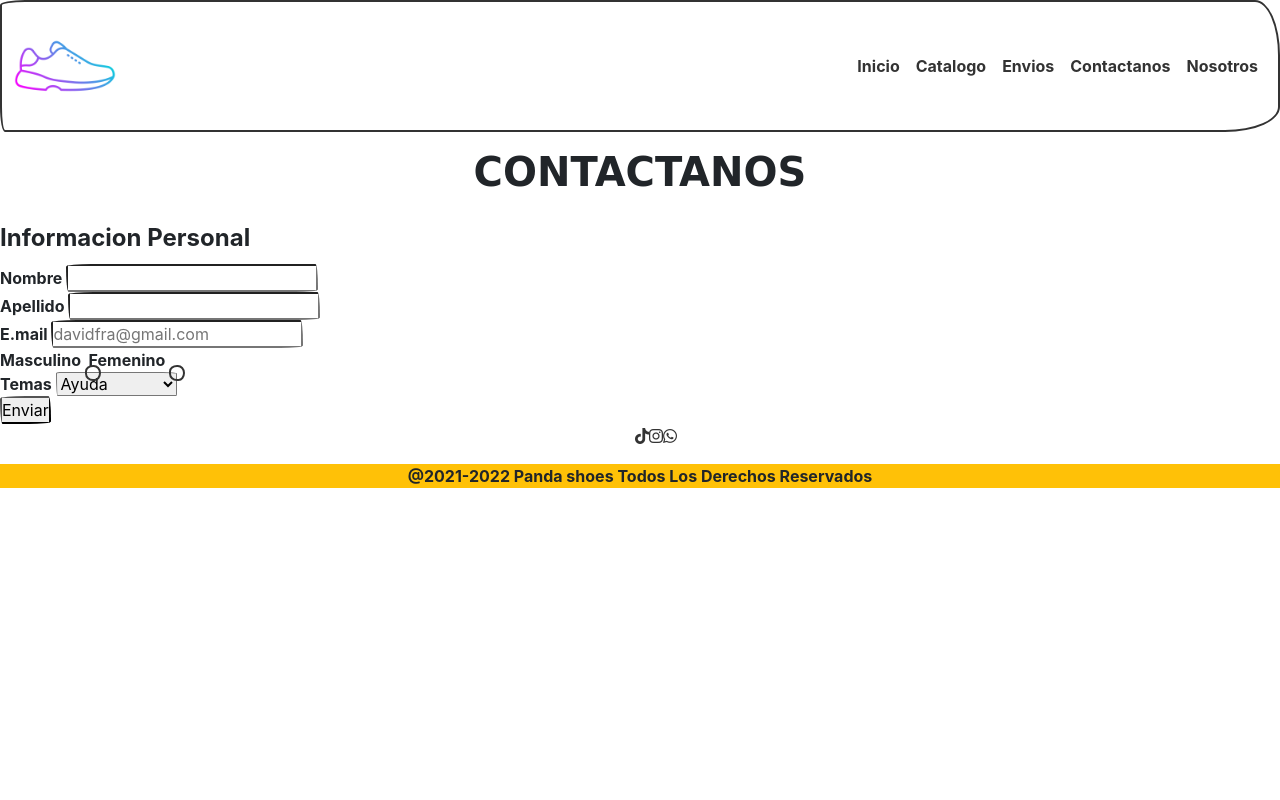
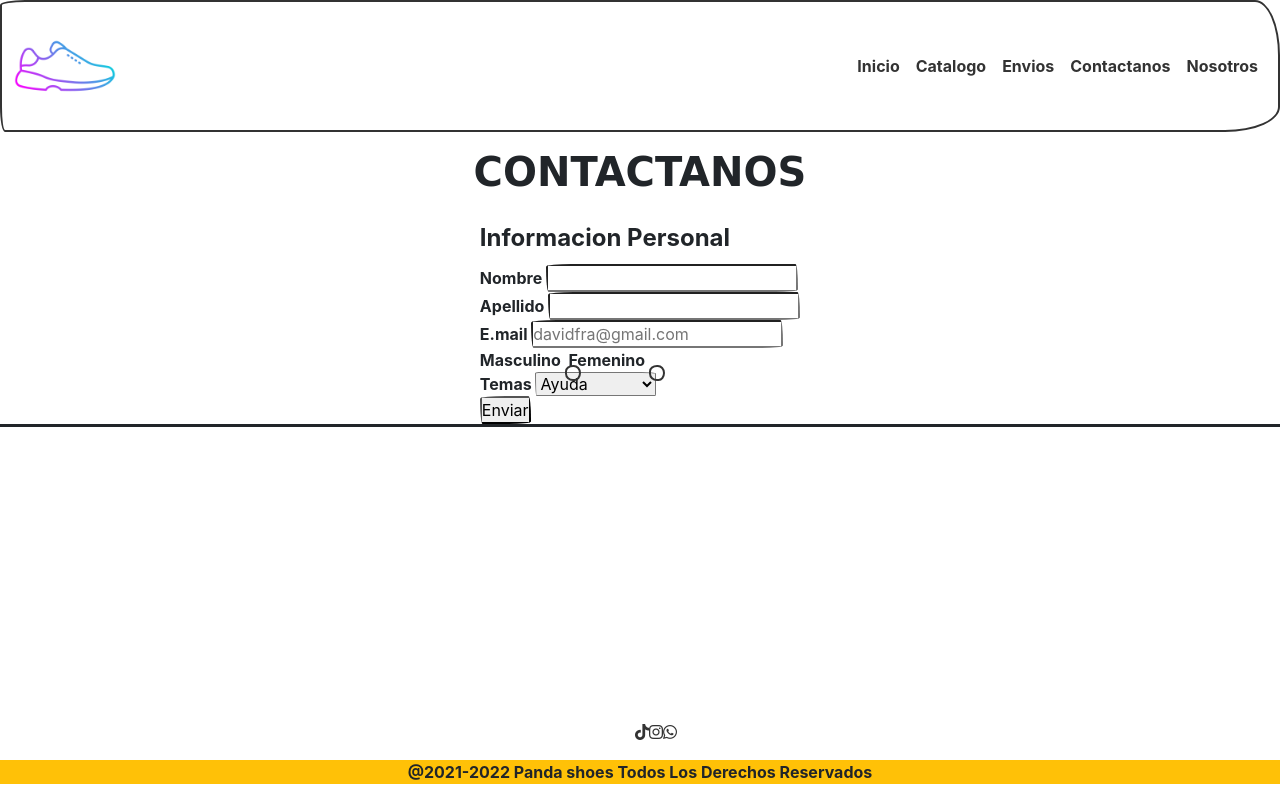
Before and after one commit to davidfragoza/Pandashoes, a plain HTML site: page pages/contactanos.html in a window 1280 px wide. Drawn offline with nearby package versions, Linux system fonts and the light colour scheme; a web font is replaced by a local one.

Commit message:
footer final de pagina todos los html y central contactanos

```diff
--- a/css/style.css
+++ b/css/style.css
@@ -2,6 +2,12 @@
     padding: 0;
     margin: 0;
     box-sizing: border-box;
+}
+
+body{
+    display: flex;
+    flex-direction: column;
+    min-height: 100vh;
 }
 
 div a img {
@@ -27,6 +33,9 @@ ul {
     list-style-type: none;
 }
 
+footer {
+    margin-top: auto;
+}
 
 .redes_sociales {
     display: flex;
@@ -39,7 +48,7 @@ ul {
     grid-template-columns: 1fr 180px 180px;
     grid-template-rows: 650px;
     padding-bottom: 15px;
-    background: linear-gradient(to top right, gray , white);
+    background: linear-gradient(to top right, gray, white);
 }
 
 .caja div {
@@ -48,12 +57,19 @@ ul {
 }
 
 .caja div img {
-    width: 100%;
+    width: 80%;
 }
 
 .caja div ul li {
     list-style-type: circle;
 }
+
+.contenido_centrado {
+    display: flex;
+    justify-content: center;
+    border-bottom: solid;
+}
+
 
 @media screen and (max-width: 1023px) {
     .caja {
@@ -63,7 +79,7 @@ ul {
     }
 
     .caja div img {
-        width: 100%;
+        width: 80%;
         padding-bottom: 20px;
     }
 }
--- a/pages/contactanos.html
+++ b/pages/contactanos.html
@@ -57,7 +57,7 @@
     <main>
         <h1 class="text-center py-3 wow animate__animated animate__jackInTheBox animate__delay-1s"><strong>CONTACTANOS</strong></h1>
         <section>
-            <form>
+            <form class="contenido_centrado">
                 <fieldset>
                     <legend>Informacion Personal</legend>
                     <div>
```
